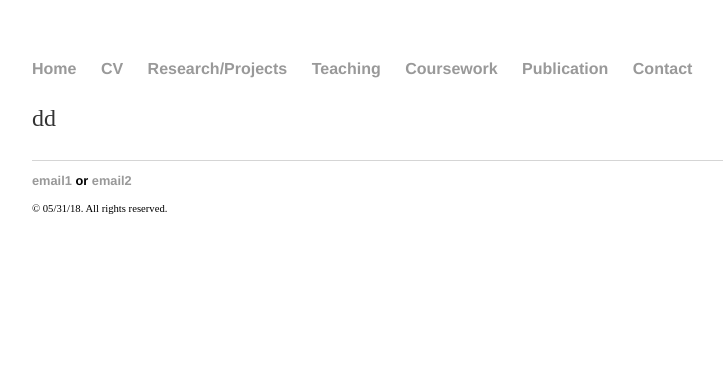
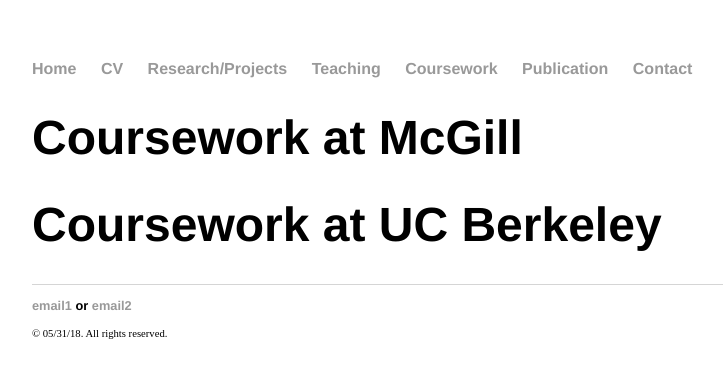
Before and after one commit to yjkweon24/yjkweon24.github.io, a Jekyll site: the page built from coursework/coursework.md, in a window 1280 px wide. Shown: the top 378 px of the page, without its empty margins (160-883 px from the left). Built offline with Jekyll 4.4.1, drawn with Linux system fonts in a browser that asks for light colours; our own code applies the rules of GitHub Pages for plain Markdown files.

Commit message:
update coursework.md

```diff
--- a/coursework/coursework.md
+++ b/coursework/coursework.md
@@ -1 +1,4 @@
-dd
+# Coursework at McGill
+
+
+# Coursework at UC Berkeley
```
